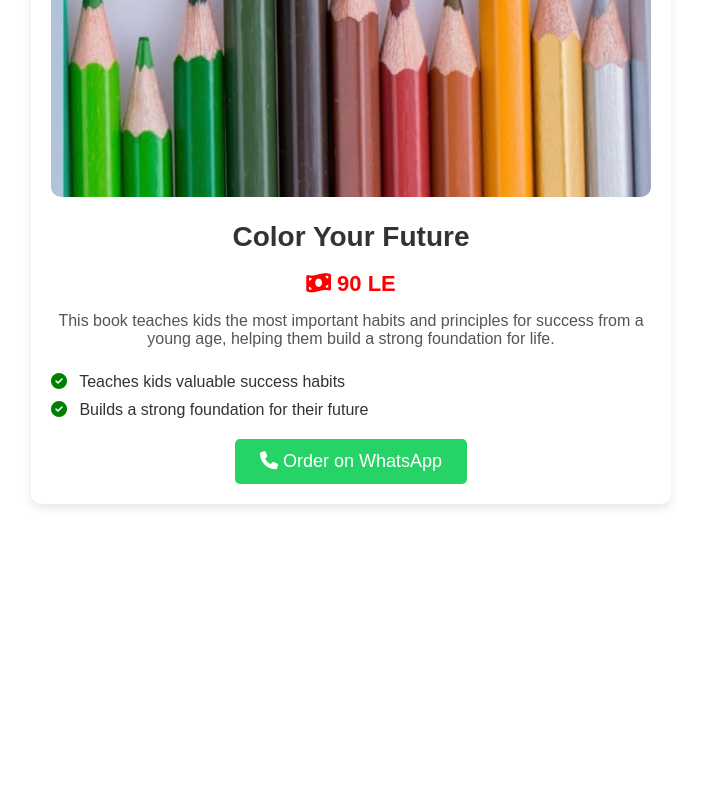
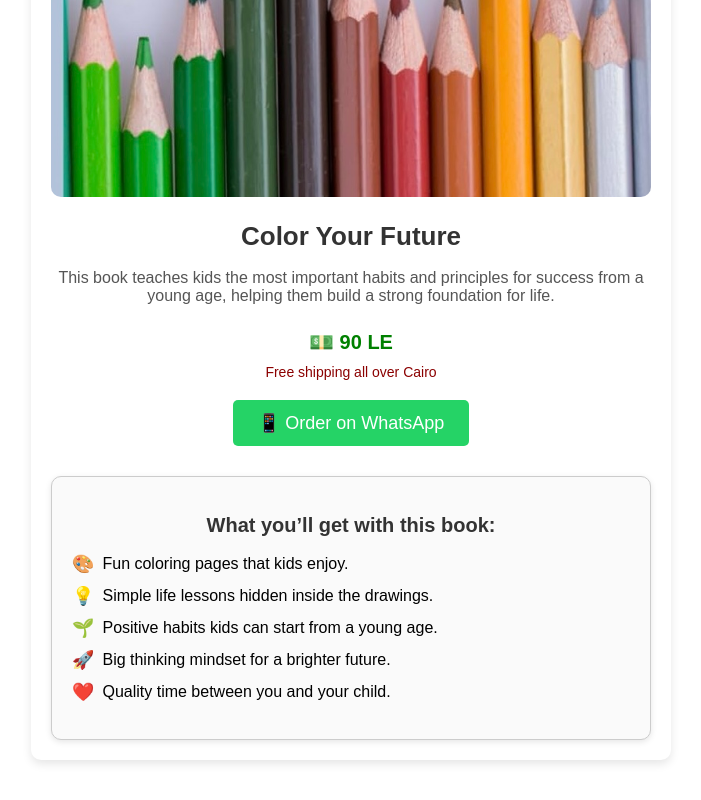
Before and after one commit to mahmoudgi188/The-book, a plain HTML site: page index.html in a window 1280 px wide. Shown: the part 637-1437 px from the top of the page, without its empty margins (289-990 px from the left). Before the commit the page ends 1181 px from the top, so only its background shows below. Drawn offline with Linux system fonts and the light colour scheme.

Commit message:
Update index.html

```diff
--- a/index.html
+++ b/index.html
@@ -4,14 +4,12 @@
   <meta charset="UTF-8">
   <meta name="viewport" content="width=device-width, initial-scale=1">
   <title>My Book</title>
-  <!-- Font Awesome for icons -->
-  <link rel="stylesheet" href="https://cdnjs.cloudflare.com/ajax/libs/font-awesome/6.4.0/css/all.min.css">
   <style>
     body {
       font-family: Arial, sans-serif;
       margin: 0;
       padding: 0;
-      background: #ffffff; /* White background */
+      background: white;
       text-align: center;
     }
     .container {
@@ -28,9 +26,9 @@
     }
     h1 {
       margin-top: 20px;
-      font-size: 28px;
-      font-weight: bold; /* Bold font */
+      font-size: 26px;
       color: #333;
+      font-weight: bold;
     }
     p {
       font-size: 16px;
@@ -38,10 +36,15 @@
       margin: 15px 0 25px;
     }
     .price {
-      font-size: 22px;
+      font-size: 20px;
       font-weight: bold;
-      color: red;
-      margin: 15px 0;
+      color: green;
+      margin: 10px 0;
+    }
+    .shipping {
+      font-size: 14px;
+      color: darkred;
+      margin-bottom: 20px;
     }
     .btn {
       display: inline-block;
@@ -56,43 +59,60 @@
     .btn:hover {
       background: #1ebe5d;
     }
-    .features {
+    .features-box {
       text-align: left;
-      margin: 20px 0;
+      margin-top: 30px;
+      padding: 20px;
+      border: 1px solid #ccc;
+      border-radius: 10px;
+      box-shadow: 0 2px 6px rgba(0,0,0,0.1);
+      background: #fafafa;
     }
-    .features p {
+    .features-box h2 {
+      text-align: center;
+      font-size: 20px;
+      margin-bottom: 15px;
+      color: #333;
+    }
+    .features-box ul {
+      list-style: none;
+      padding: 0;
+    }
+    .features-box li {
       font-size: 16px;
       margin: 10px 0;
-      color: #333;
+      display: flex;
+      align-items: center;
     }
-    .features i {
-      color: green;
+    .features-box li span {
       margin-right: 8px;
+      font-size: 18px;
     }
   </style>
 </head>
 <body>
   <div class="container">
-    <!-- Replace with your book cover -->
     <img src="book-cover.jpg" alt="Book Cover" class="book-cover">
 
-    <!-- Book name -->
     <h1>Color Your Future</h1>
 
-    <!-- Price -->
-    <p class="price"><i class="fas fa-money-bill-wave"></i> 90 LE</p>
-
-    <!-- Small description -->
     <p>This book teaches kids the most important habits and principles for success from a young age, helping them build a strong foundation for life.</p>
 
-    <!-- What you will get -->
-    <div class="features">
-      <p><i class="fas fa-check-circle"></i> Teaches kids valuable success habits</p>
-      <p><i class="fas fa-check-circle"></i> Builds a strong foundation for their future</p>
+    <div class="price">💵 90 LE</div>
+    <div class="shipping">Free shipping all over Cairo</div>
+
+    <a href="https://wa.me/201011432236" class="btn">📱 Order on WhatsApp</a>
+
+    <div class="features-box">
+      <h2>What you’ll get with this book:</h2>
+      <ul>
+        <li><span>🎨</span> Fun coloring pages that kids enjoy.</li>
+        <li><span>💡</span> Simple life lessons hidden inside the drawings.</li>
+        <li><span>🌱</span> Positive habits kids can start from a young age.</li>
+        <li><span>🚀</span> Big thinking mindset for a brighter future.</li>
+        <li><span>❤️</span> Quality time between you and your child.</li>
+      </ul>
     </div>
-
-    <!-- WhatsApp button -->
-    <a href="https://wa.me/201011432236" class="btn"><i class="fas fa-phone"></i> Order on WhatsApp</a>
   </div>
 </body>
 </html>
```
